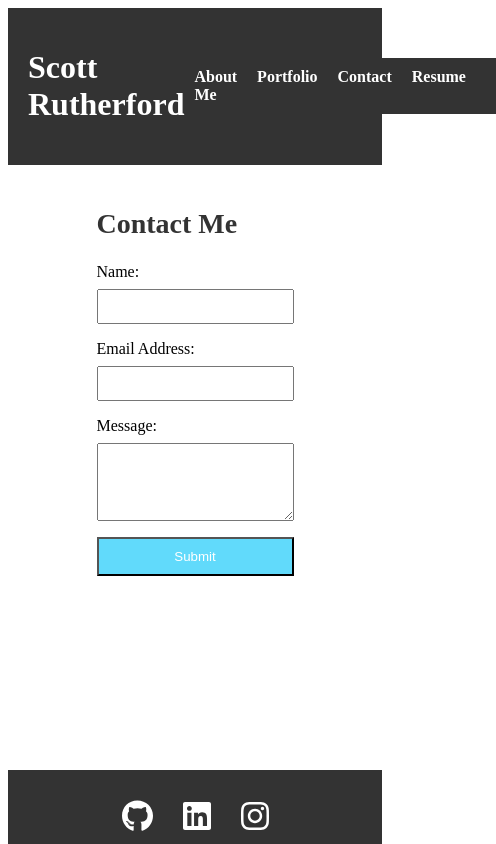
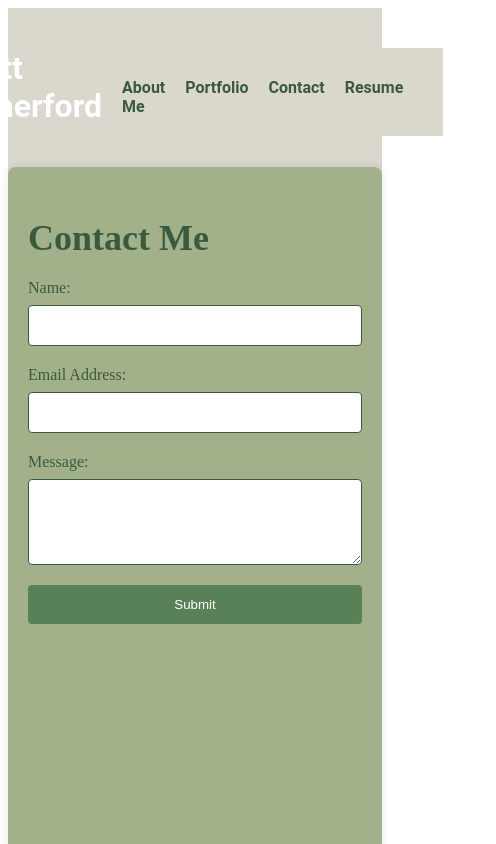
Before and after one commit to ScottGCode/ReactPortfolio, a React (Vite) app: page /contact in a window 390 px wide. Shown: the top 844 px of the page, 496 px wide, since content can reach past the window. Built offline with nearby package versions, Linux system fonts and the light colour scheme.

Commit message:
added more styling

```diff
--- a/src/App.css
+++ b/src/App.css
@@ -1,28 +1,37 @@
 /* App.css */
+
+:root {
+  --primary-color: #DAD7CD; /* Main background color */
+  --secondary-color: #A3B18A; /* Secondary background color */
+  --accent-color: #588157; /* Accent color */
+  --text-color: #3A5A40; /* Text color */
+  --link-color: #344E41; /* Link color */
+}
 
 .react-app {
   min-height: 100vh;
   display: flex;
   flex-direction: column; /* Arrange children vertically */
+  background-color: var(--primary-color);
+  color: var(--text-color);
 }
 
 .header-container {
-  justify-content: space-between;
-  align-items: center;
-  background-color: #333;
-  padding: 10px;
+  background-color: var(--primary-color);
+  padding: 20px;
 }
 
 header {
-  background-color: #333;
+  background-color: var(--primary-color);
   padding: 10px;
   display: flex;
   align-items: center; /* Align items vertically */
   color: white;
+  font-family: 'Roboto', sans-serif; /* Use a modern font, replace 'Roboto' with your desired font */
 }
 
 nav {
-  background-color: #333;
+  background-color: var(--primary-color);
   padding: 10px;
   margin-left: auto;
 }
@@ -41,14 +50,14 @@ li {
 
 a {
   text-decoration: none;
-  color: white;
+  color: var(--text-color);
   font-weight: bold;
   font-size: 16px;
 }
 
 /* Add styles for Footer */
 footer {
-  background-color: #333;
+  background-color: var(--primary-color);
   padding: 20px;
   text-align: center;
   margin-top: auto;
@@ -67,35 +76,25 @@ footer {
 }
 
 .social-icons a:hover {
-  color: #61dafb; /* Change the color on hover if needed */
+  color: var(--link-color); /* Change the color on hover if needed */
 }
 
-.about-me-container {
-  max-width: 600px;
-  margin: 0 auto;
-  padding: 20px;
+.about-me-container,
+.contact-me-container,
+.project-container {
+  min-height: 100vh;
+  padding: 40px;
+  background-color: var(--secondary-color); /* Light gray background */
+  box-shadow: 0px 0px 10px rgba(0, 0, 0, 0.1); /* Subtle box shadow */
+  border-radius: 8px;
 }
 
-.about-me-container h2 {
-  font-size: 28px;
-  color: #333;
-}
-
-.about-me-container p {
-  font-size: 16px;
-  line-height: 1.5;
-  color: #666;
-}
-
-.contact-me-container {
-  max-width: 600px;
-  margin: 0 auto;
-  padding: 20px;
-}
-
-.contact-me-container h2 {
-  font-size: 28px;
-  color: #333;
+.about-me-container h2,
+.contact-me-container h2,
+.project-container h2 {
+  font-size: 36px;
+  color: var(--text-color);
+  margin-bottom: 20px;
 }
 
 form {
@@ -105,32 +104,28 @@ form {
 
 label {
   margin-bottom: 8px;
+  font-size: 16px;
+  color: var(--text-color);
 }
 
 input,
 textarea {
-  padding: 8px;
-  margin-bottom: 16px;
+  padding: 12px;
+  margin-bottom: 20px;
+  border: 1px solid var(--text-color); /* Light border */
+  border-radius: 4px;
 }
 
 button {
-  background-color: #61dafb;
+  background-color: var(--accent-color);
   color: white;
-  padding: 10px;
+  padding: 12px;
   cursor: pointer;
+  border: none;
+  border-radius: 4px;
 }
 
-.project-container {
-  max-width: 800px;
-  margin: 0 auto;
-  padding: 20px;
-}
-
-.project-container h2 {
-  font-size: 28px;
-  color: #333;
-}
-
+/* Project styles */
 .projects {
   display: flex;
   flex-wrap: wrap;
@@ -138,24 +133,76 @@ button {
 }
 
 .project {
-  max-width: 300px;
-  margin-bottom: 20px;
+  width: calc(33.33% - 20px);
+  margin-bottom: 40px;
+  background-color: white;
+  border: 1px solid var(--text-color); /* Light border */
+  border-radius: 8px;
+  overflow: hidden;
+  box-shadow: 0px 0px 10px rgba(0, 0, 0, 0.1); /* Subtle box shadow */
 }
 
 .project img {
   width: 100%;
   height: auto;
+  border-bottom: 1px solid var(--text-color); /* Light border */
 }
 
 .project h3 {
-  font-size: 18px;
-  margin-top: 10px;
-  margin-bottom: 5px;
+  font-size: 20px;
+  margin-top: 20px;
+  margin-bottom: 10px;
+  color: var(--text-color);
 }
 
 .project-links a {
   display: block;
-  margin-top: 5px;
+  margin-top: 10px;
   text-decoration: none;
-  color: #61dafb;
+  color: var(--link-color);
+  font-weight: bold;
 }
+
+.project-links a:hover {
+  color: var(--accent-color); /* Darker accent color on hover */
+}
+
+/* Media queries for mobile-first design */
+@media only screen and (max-width: 600px) {
+  .header-container {
+    padding: 10px;
+  }
+
+  header {
+    justify-content: center;
+  }
+
+  nav {
+    margin-left: 0;
+    margin-top: 10px;
+  }
+
+  ul {
+    justify-content: center;
+  }
+
+  .social-icons {
+    margin-top: 20px;
+  }
+
+  .about-me-container,
+  .contact-me-container,
+  .project-container {
+    padding: 20px;
+  }
+
+  .project {
+    width: calc(50% - 20px);
+  }
+}
+
+@media only screen and (max-width: 480px) {
+  .project {
+    width: calc(100% - 20px);
+  }
+}
--- a/src/components/Header.jsx
+++ b/src/components/Header.jsx
@@ -6,7 +6,7 @@ function Header() {
         <div className='header-container'>
         <header>
             <h1>Scott Rutherford</h1>
-            <Navbar />
+            <nav><Navbar /></nav>
         </header>
         </div>
     );
```
